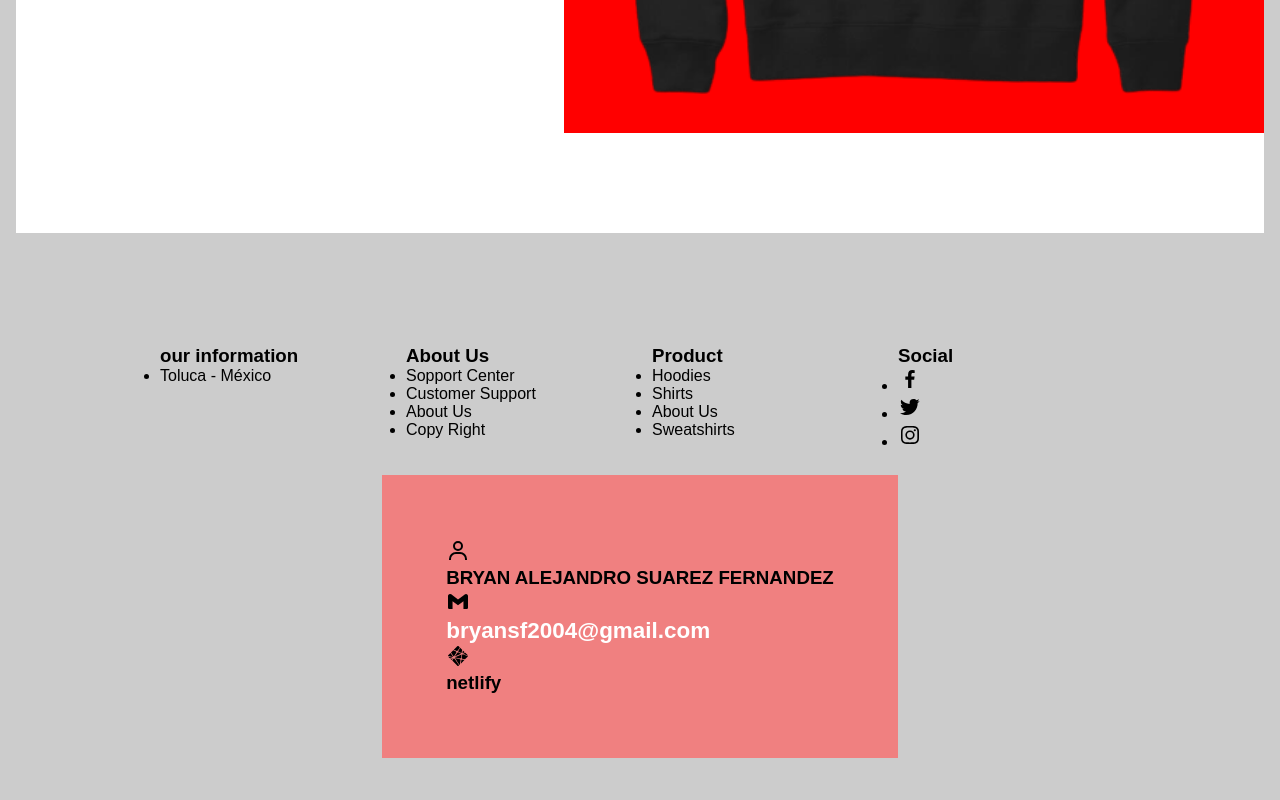
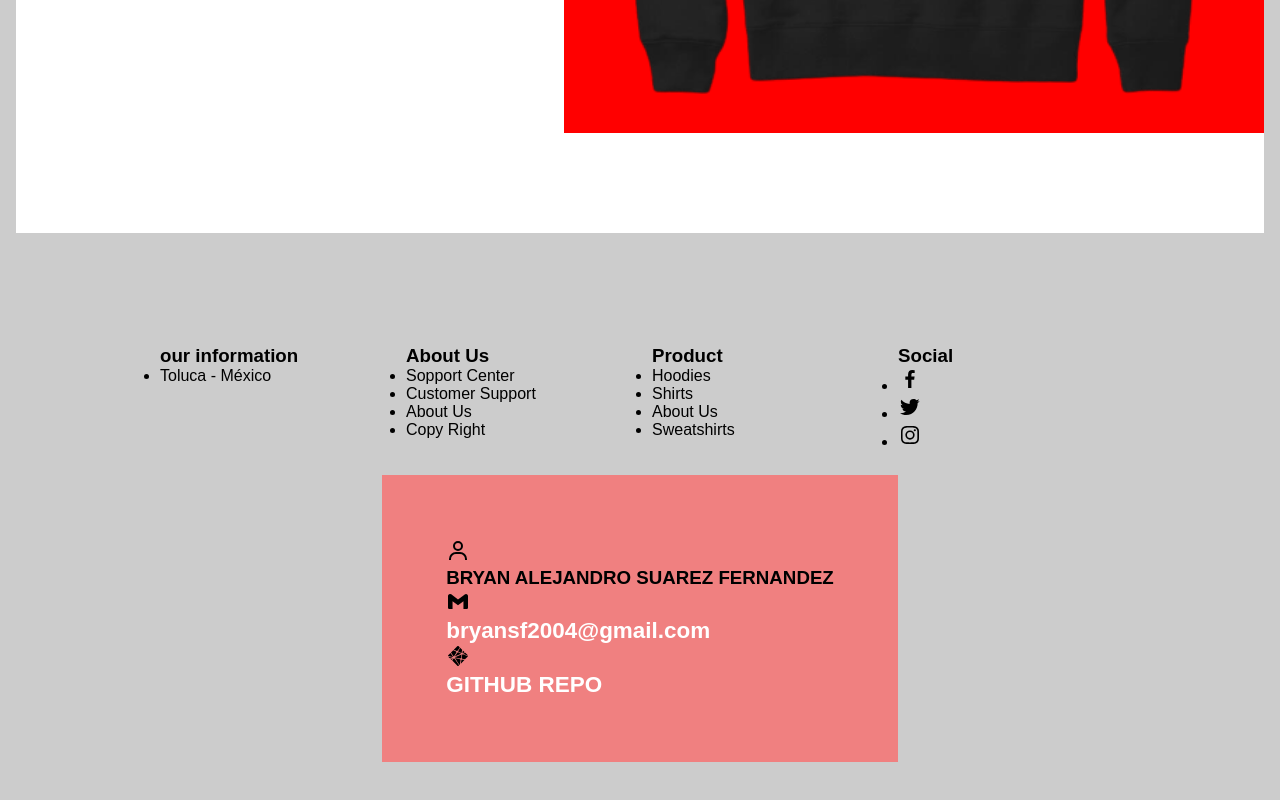
Before and after one commit to bryansuarez2004/E-commerce, a plain HTML site: page index.html in a window 1280 px wide. Shown: the part 583-1383 px from the top of the page. Drawn offline with nearby package versions, Linux system fonts and the light colour scheme; no server answers.

Commit message:
faltaba el repo

```diff
--- a/index.html
+++ b/index.html
@@ -216,7 +216,7 @@
           <svg xmlns="http://www.w3.org/2000/svg" width="24" height="24" viewBox="0 0 24 24">
             <path d="M17.13 9.68 22 11.8v-.11c-.07-.24-.28-.45-.7-.87l-2-2-2.07.87zM12.2 7.24a1.31 1.31 0 0 1 .16.47l3 1.29a1.11 1.11 0 0 1 .29-.14l.48-3-2-2-1.95 3.3s0 .05.02.08zM10.61 7a1.1 1.1 0 0 1 1-.2h.05l2.16-3.34-.66-.66c-.42-.42-.63-.63-.87-.7a1 1 0 0 0-.63 0c-.24.07-.45.28-.87.7l-3 3c.31.14 2.5 1.06 2.78 1.19zm-3.12 5.29h.27a1.45 1.45 0 0 1 .29 0l2.38-3.68v-.06a1 1 0 0 1-.27-.95L9 7l-1.7-.73L5 8.61l2.51 3.66zm7.62-2.44v-.08a.59.59 0 0 1 0-.14l-2.86-1.27h-.05a1.05 1.05 0 0 1-.88.47h-.17s-.05 0-.06.05L8.73 12.5v.05l6.33-2.7s.05.02.05 0zm1.36-.91a.83.83 0 0 1 .26.19l2-.84-1.89-1.87-.4 2.47zm-2.29 5.54A.91.91 0 0 1 15 14v-.05l.54-3.37-.09-.08L9 13.15a2.76 2.76 0 0 1 .08.27zM2 11.95zm12.14 3.18L8.92 14v.06L13.47 21l.42-.43c.15-.92.71-4.33.78-4.72a.9.9 0 0 1-.53-.72zm1.65.32a.88.88 0 0 1-.36.27l-.64 3.94L18.43 16zm1.07-5.13a.07.07 0 0 0-.06 0 .92.92 0 0 1-.61.34v.06l-.55 3.4a.88.88 0 0 1 .34.62h.06l2.95.61 2.28-2.28a4.22 4.22 0 0 0 .65-.74zM8.3 14.59a1.27 1.27 0 0 1-.86 0l-1.22 1.9 4.69 4.68a2.68 2.68 0 0 0 .87.71 1 1 0 0 0 .63 0 1.86 1.86 0 0 0 .7-.54l-4.69-6.8zm4.71 6.82zm-6.62-7.82s.06 0 .06-.05 0 0-.06 0l-4.14-.86a7.07 7.07 0 0 0 .51.54l1.36 1.36 2.27-1zm.28-.66a1.05 1.05 0 0 1 .2-.27v-.06C6.1 11.4 5.3 10.24 4.5 9.07l-1.75 1.75c-.42.42-.63.63-.7.87A.75.75 0 0 0 2 12l4.67 1zm.17 1.33a.61.61 0 0 1-.07-.1L4.59 15l1.08 1.1 1.17-1.82s.01-.02 0-.02z"></path>
           </svg>
-            <h3>netlify</h3>
+            <h3><a href="https://github.com/bryansuarez2004/E-commerce" target="_blank">GITHUB REPO</a></h3>
         </div>
        </div>
 
```
